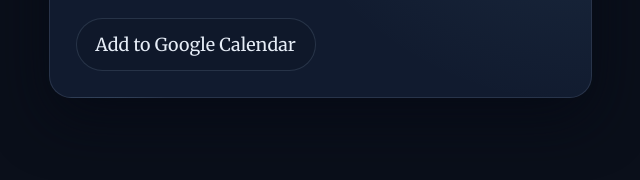
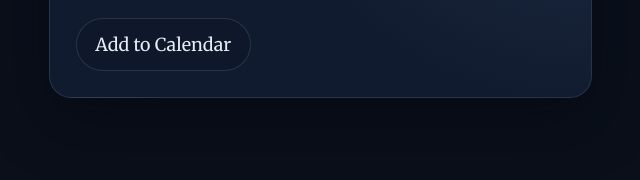
Before and after one commit to cosmic-aurora11/learning-git, an Astro site: page / in a window 1280 px wide. Shown: the part 453-633 px from the top of the page, 608-1248 px from the left. Built offline with nearby package versions, Linux system fonts and the light colour scheme; Astro itself is replaced by a stand-in of ours.

Commit message:
Calendar update

```diff
--- a/src/components/NextSessionCard.astro
+++ b/src/components/NextSessionCard.astro
@@ -20,7 +20,7 @@
   )}
   {nextSession.note && <p class="muted">{nextSession.note}</p>}
   <div class="star-widget__actions" aria-label="Session actions">
-    <a class="button" href={nextSession.calendarUrl || '#'}>Add to Google Calendar</a>
+    <a class="button" href="https://calendarlink.com/event/xfbMr">Add to Calendar</a>
   </div>
 </div>
 
```
